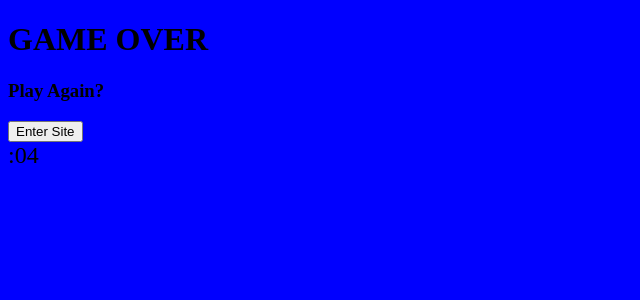
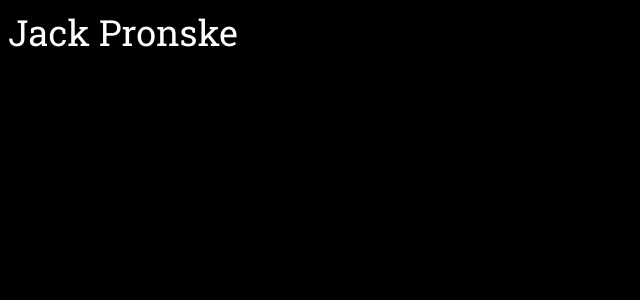
Before and after one commit to jackpronske/Jacksite, a React app: page / in a window 1280 px wide. Shown: the top 300 px of the page, without its empty margins (0-640 px from the left). Built offline with nearby package versions, Linux system fonts and the light colour scheme.

Commit message:
--got some animations completed with css, still formulating a good idea for the website

```diff
--- a/public/index.html
+++ b/public/index.html
@@ -6,6 +6,8 @@
         <meta http-equiv="X-UA-Compatible" content="ie=edge" />
         <title>Jack Pronske</title>
         <link rel="stylesheet" href="./styles.css">
+        <link rel="preconnect" href="https://fonts.gstatic.com">
+        <link href="https://fonts.googleapis.com/css2?family=Roboto+Slab:wght@200;400;700&display=swap" rel="stylesheet">
       </head>
 
       <body>
--- a/public/styles.css
+++ b/public/styles.css
@@ -1,29 +1,32 @@
 body {
-  background-color: blue;
+  font-family: 'Roboto Slab', serif;
+  background-color: black;
+  color: white;
+  font-size: 36px;
 }
 
 #timer {
-  font-size: 24px;
+  font-size: 20px;
 }
 
 .container {
-  height: 24px;
+  height: 42px;
   overflow: hidden;
+  border-radius: 5px;
 }
 
 .slider {
-  animation: 1s slide-up;
-  margin-top: 0%;
+  animation: 3s slide-up;
 }
 
 @keyframes slide-up {
   from {
-    margin-top: 100%;
-    height: 100%;
+    margin-top: 5%;
+    color: rgba(255, 255, 255, 0)
   }
 
   to {
     margin-top: 0%;
-    height: 100%;
+    color: rgba(255, 255, 255, .95);
   }
 }
--- a/src/components/App.jsx
+++ b/src/components/App.jsx
@@ -6,7 +6,7 @@ class App extends React.Component {
   constructor(props) {
     super(props);
     this.state = {
-      showLogin: true,
+      showLogin: false,
     };
     this.handleEnterSiteButtonClick = this.handleEnterSiteButtonClick.bind(this);
   }
--- a/src/components/Background.jsx
+++ b/src/components/Background.jsx
@@ -3,13 +3,15 @@ import React from 'react';
 class Background extends React.Component {
   constructor(props) {
     super(props);
-    this.state = {};
+    this.state = {
+      links: ['bio', 'github']
+    };
   }
 
   render() {
     return (
       <div className="container">
-        <div className="slider"> hello </div>
+        <div className="slider"> Jack Pronske </div>
       </div>
     )
   }
```
Also changed, not shown: public/bundle.js.
